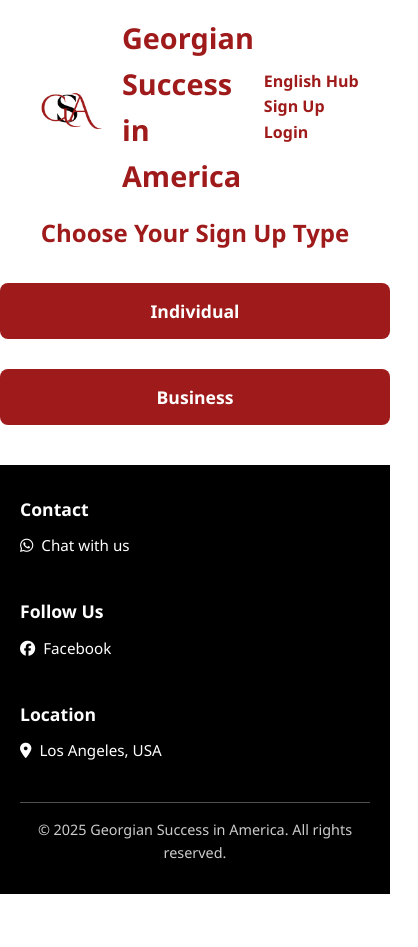
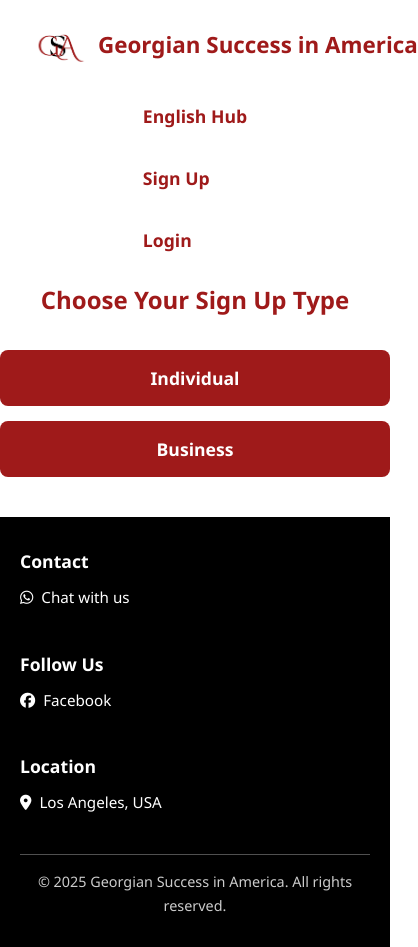
Before and after one commit to eelleeonoora/georgiansuccess, a plain HTML site: page signup-choice.html in a window 390 px wide. Shown: the whole page, 418 px wide, since content can reach past the window. Before the commit the page ends 894 px from the top, so only its background shows below. Drawn offline with Linux system fonts and the light colour scheme; no server answers.

Commit message:
make aliignment for mobile users

```diff
--- a/style.css
+++ b/style.css
@@ -15,7 +15,6 @@
   min-height: 100vh;
 }
 
-
 /* Body and fonts */
 body {
   font-family: 'Segoe UI', Tahoma, Geneva, Verdana, sans-serif;
@@ -31,6 +30,8 @@
   display: flex;
   justify-content: space-between;
   align-items: center;
+  flex-wrap: wrap; /* Allow wrapping on small screens */
+  gap: 15px;
 }
 
 .logo-container {
@@ -43,12 +44,14 @@
 
 .logo-container img {
   height: 80px;
+  max-width: 100%;
 }
 
 .logo-text {
   font-size: 1.8rem;
   font-weight: 700;
   color: #9f1a1a;
+  white-space: nowrap;
 }
 
 /* Navigation */
@@ -56,6 +59,13 @@
   display: flex;
   align-items: center;
   gap: 20px;
+  flex-wrap: wrap; /* Wrap on smaller widths */
+}
+
+#navLinks {
+  display: flex;
+  gap: 15px;
+  flex-wrap: wrap;
 }
 
 #navLinks a {
@@ -66,10 +76,11 @@
   padding: 6px 10px;
   border-radius: 5px;
   transition: background-color 0.3s;
+  white-space: nowrap;
 }
 
 #navLinks a:hover {
-  background-color: #ffffff;
+  background-color: #f0f0f0;
 }
 
 /* User info styling */
@@ -77,6 +88,7 @@
   display: flex;
   align-items: center;
   gap: 10px;
+  flex-shrink: 0;
 }
 
 .user-info .initials {
@@ -116,6 +128,7 @@
   padding: 30px;
   text-align: center;
   background-color: #ffffff;
+  box-sizing: border-box;
 }
 
 /* General Headings */
@@ -148,7 +161,7 @@
 
 label {
   font-weight: 600;
-  color: #ffffff;
+  color: #333; /* Changed from white to dark for readability */
 }
 
 input[type="text"],
@@ -208,27 +221,7 @@
   text-align: center;
 }
 
-/* Responsive */
-@media (max-width: 540px) {
-  .home-content {
-    padding: 20px;
-    margin: 20px;
-  }
-
-  .choice-buttons {
-    flex-direction: column;
-  }
-
-  .choice-buttons a,
-  .choice-buttons button {
-    width: 100%;
-  }
-}
-
-
-
-
-/* ======= Footer Styles ======= */
+/* Footer Styles */
 .site-footer {
   background-color: #000000;
   color: white;
@@ -273,11 +266,10 @@
   padding-top: 15px;
 }
 
-
+/* Flex grow main so footer sticks bottom */
 main {
   flex: 1;
 }
-
 
 /* Override nav link color only for dropdown */
 .dropdown-content a {
@@ -288,3 +280,113 @@
   background-color: #f0f0f0;
   color: #000 !important;
 }
+
+/* Responsive styles */
+@media (max-width: 768px) {
+  /* Header */
+  header {
+    flex-direction: column;
+    align-items: flex-start;
+  }
+
+  .logo-container {
+    gap: 8px;
+  }
+
+  .logo-container img {
+    height: 60px;
+  }
+
+  .logo-text {
+    font-size: 1.4rem;
+  }
+
+  nav {
+    width: 100%;
+    justify-content: flex-start;
+  }
+
+  #navLinks {
+    flex-wrap: wrap;
+    gap: 10px;
+  }
+
+  #navLinks a {
+    font-size: 1rem;
+    padding: 8px 12px;
+  }
+
+  .user-info {
+    margin-top: 10px;
+  }
+}
+
+@media (max-width: 540px) {
+  /* Main content */
+  .home-content {
+    padding: 20px 15px;
+    margin: 20px 10px;
+    max-width: 100%;
+  }
+
+  /* Navigation stacked */
+  nav {
+    flex-direction: column;
+    gap: 10px;
+  }
+
+  #navLinks {
+    flex-direction: column;
+    gap: 10px;
+  }
+
+  #navLinks a {
+    padding: 12px 15px;
+    font-size: 1.1rem;
+    width: 100%;
+    text-align: left;
+  }
+
+  /* Dropdown fixes */
+  .dropdown-content {
+    position: static !important;
+    box-shadow: none;
+    border: none;
+    min-width: auto;
+    background-color: transparent;
+  }
+
+  .dropdown-content a {
+    padding-left: 30px;
+  }
+
+  /* Signup choice buttons stacked */
+  .choice-buttons {
+    flex-direction: column;
+    gap: 15px;
+  }
+
+  .choice-buttons a,
+  .choice-buttons button {
+    width: 100%;
+  }
+
+  /* Footer */
+  .footer-container {
+    flex-direction: column;
+    gap: 20px;
+  }
+}
+
+/* Responsive images */
+img {
+  max-width: 100%;
+  height: auto;
+  display: block;
+}
+
+/* Ensure buttons and links don't overflow */
+button, a.button-link {
+  max-width: 100%;
+  box-sizing: border-box;
+}
```
Also changed, not shown: businesses.html (+1 -1 lines).
